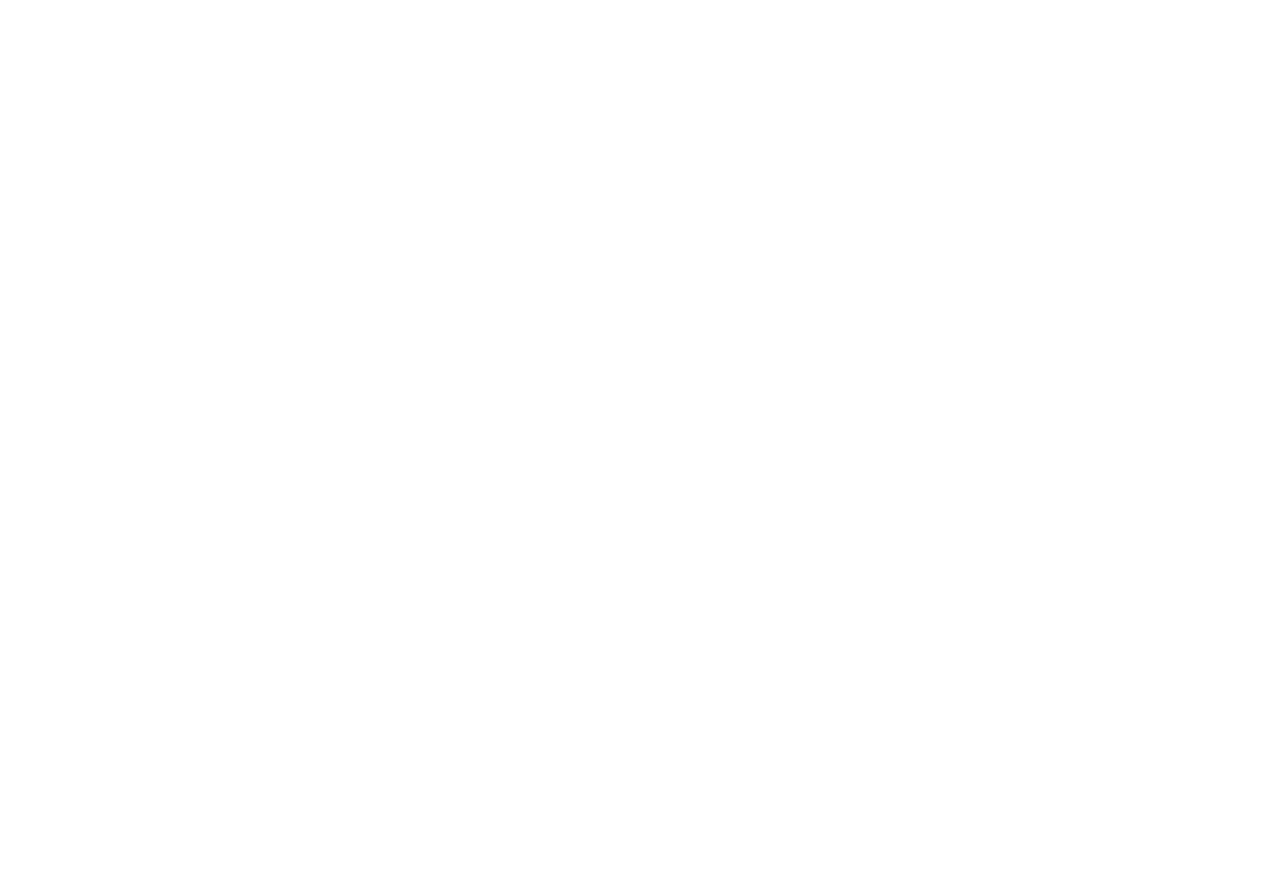
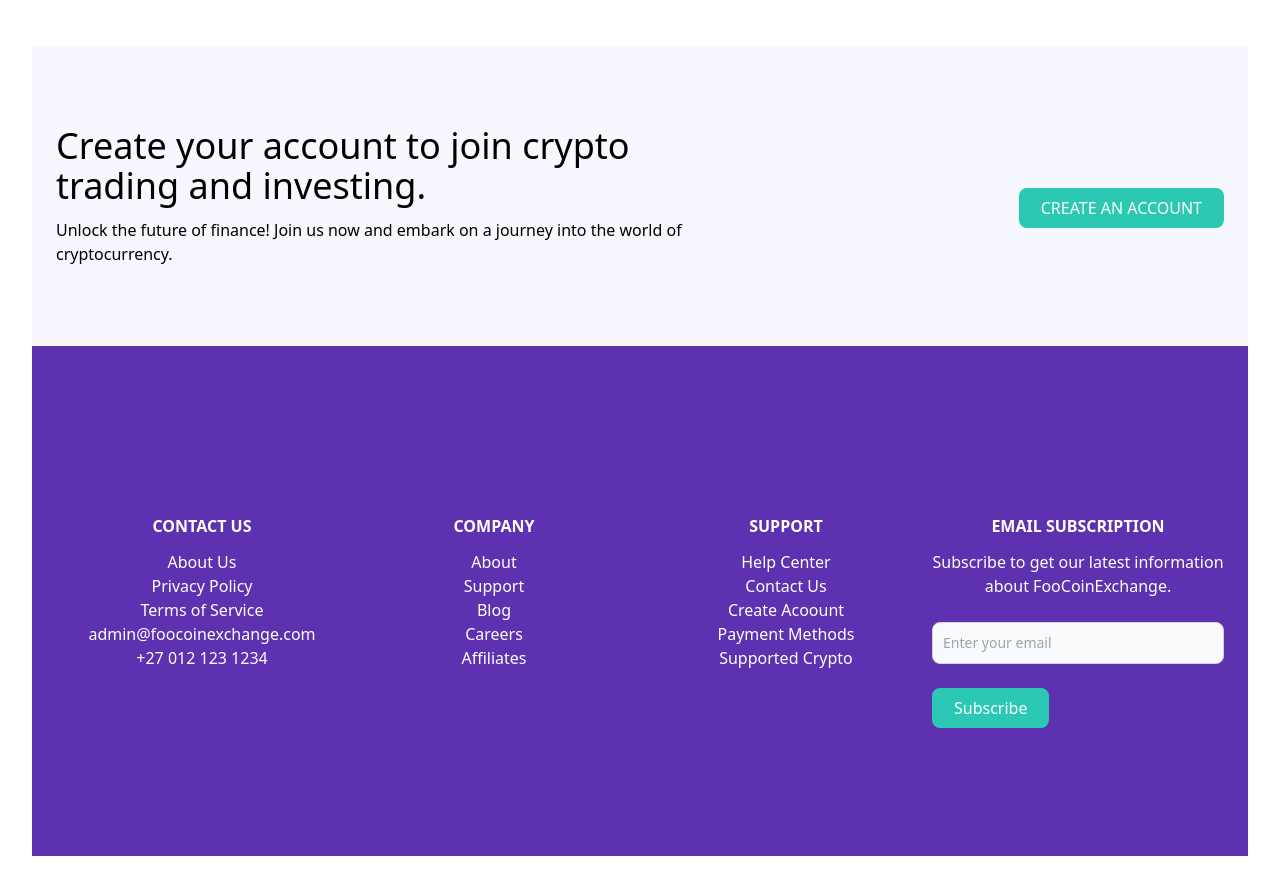
Before and after one commit to isaac-kg/mind-my-trades, a React (Vite) app: page / in a window 1280 px wide. Shown: the part 2660-3548 px from the top of the page. Before the commit the page ends 2738 px from the top, so only its background shows below. Built offline with nearby package versions, Linux system fonts and the light colour scheme.

Commit message:
add footer

```diff
--- a/src/App.jsx
+++ b/src/App.jsx
@@ -3,6 +3,7 @@
 import About from "./component/about"
 import LiveMarket from "./component/LiveMarket"
 import Services from "./component/Service"
+import Footer from "./component/Footer"
 
 function App() {
 
@@ -12,6 +13,7 @@
       <About />
       <LiveMarket />
       <Services />
+      <Footer />
     </div>
   )
 }
--- a/src/component/footer.jsx
+++ b/src/component/footer.jsx
@@ -1,8 +1,8 @@
 const Footer = () => {
   return (
-    <div className="mt-32 md:mt-48">
-      <div className="-mt-20">
-        <div className=" bg-tn_blue_gradient w-10/12 mx-auto md:text-left md:flex justify-between items-center px-6 py-20 rounded-3xl shadow-sm">
+    <div className="">
+      <div className="bg-tn_gray_50">
+        <div className="mx-auto md:text-left md:flex justify-between items-center px-6 py-20">
           <div className="md:w-7/12">
             <p className="text-4xl mb-3">
               Create your account to join crypto trading and investing.
@@ -18,7 +18,7 @@
           </button>
         </div>
       </div>
-      <div className="w-full bg-tn_blue_50 text-whie px-6 py-20 text-white">
+      <div className="w-full bg-tn_blue_50 text-whie px-6 py-32 text-white">
         <div className="md:flex justify-between flex-wrap">
           <div className="sm:basis-1/2 md:basis-1/4">
             <p className="font-semibold uppercase mt-10 mb-3">Contact Us</p>
```
